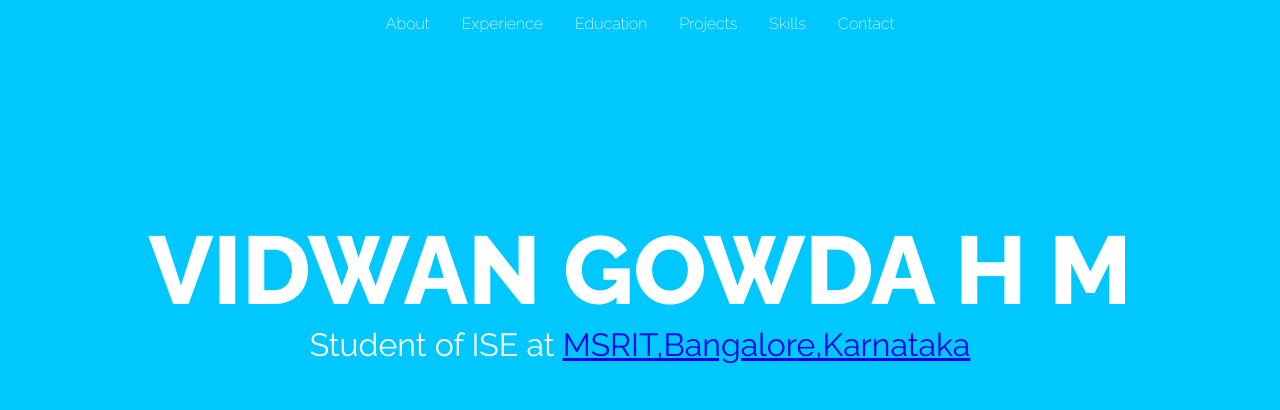
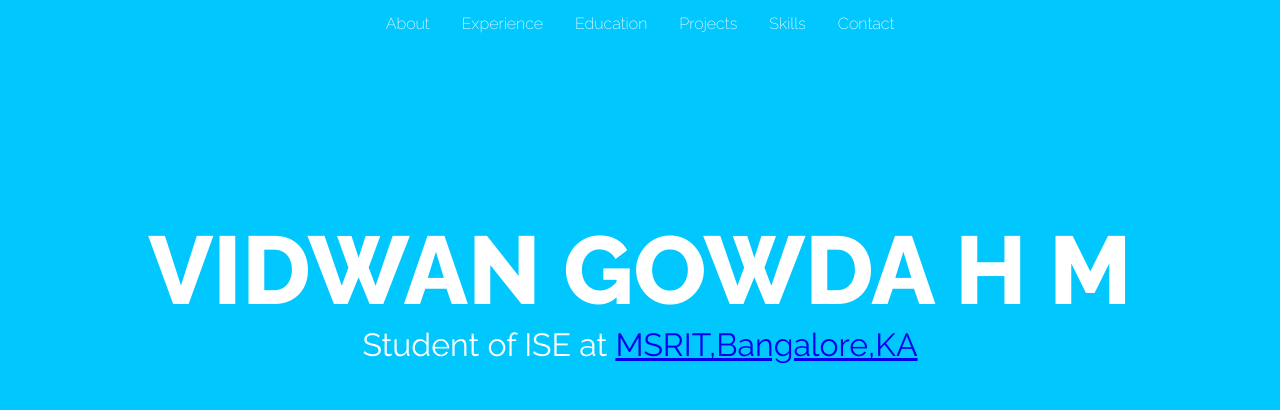
Before and after one commit to gowdavidwan2003/portfolio-website, a plain HTML site: page index.html in a window 1280 px wide. Shown: the top 410 px of the page. Drawn offline with Linux system fonts and the light colour scheme.

Commit message:
Update index.html

```diff
--- a/index.html
+++ b/index.html
@@ -27,7 +27,7 @@
       <div class="jumbotron">
         <div class="jumbotron-text">
           <h1>VIDWAN GOWDA H M</h1>
-          <p>Student of ISE at <a href="https://www.msrit.edu/" target="_blank">MSRIT,Bangalore,Karnataka</a></p>
+          <p>Student of ISE at <a href="https://www.msrit.edu/" target="_blank">MSRIT,Bangalore,KA</a></p>
           <br>
           <br>
         </div>
```
